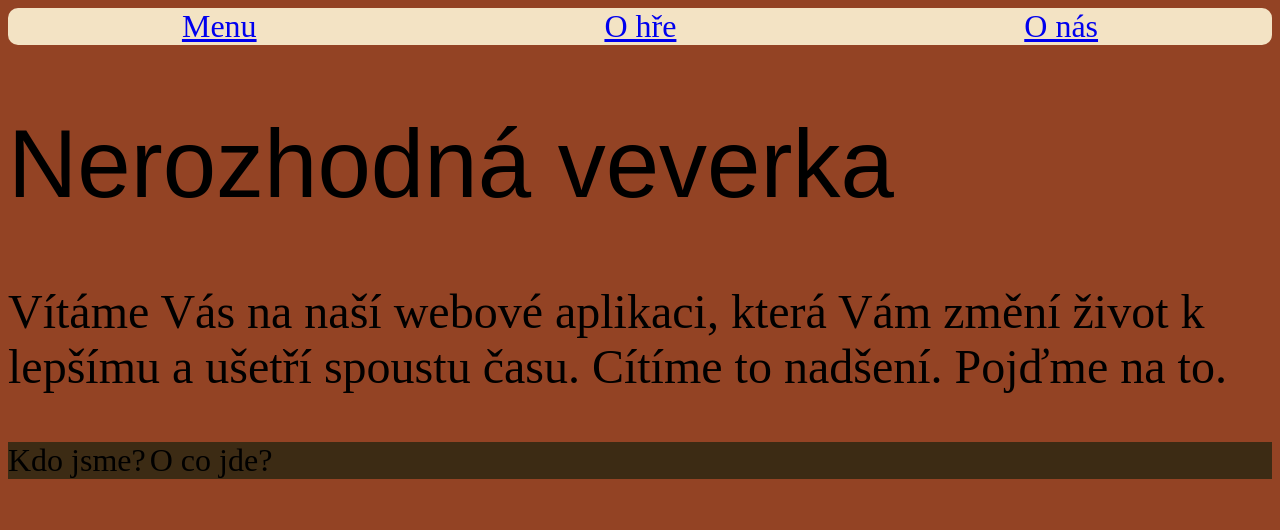
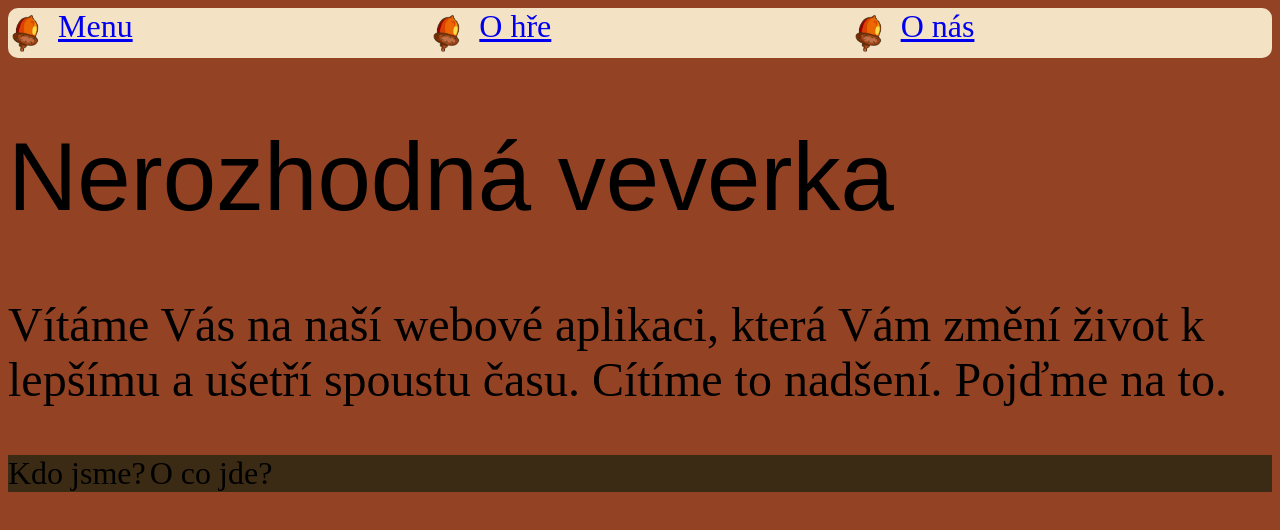
Before and after one commit to BaraT91/o-projektu, a plain HTML site: page index.html in a window 1280 px wide. Drawn offline with Linux system fonts and the light colour scheme; a web font is replaced by a local one.

Commit message:
pridani orisku do menu

```diff
--- a/index.html
+++ b/index.html
@@ -18,9 +18,18 @@
   <body>
     <div class="header">
       <div class="menu">
-        <a class="menu_uvod" href="./index.html">Menu</a>
-        <a class="menu_ohre" href="./O hře/hra.html">O hře</a>
-        <a class="menu_onas" href="./O nás/my.html">O nás</a>
+        <div class="menu_item">
+          <div class="nut"></div>
+          <a class="menu_uvod" href="./index.html">Menu</a>
+        </div>
+        <div class="menu_item">
+          <div class="nut"></div>
+          <a class="menu_ohre" href="./O hře/hra.html">O hře</a>
+        </div>
+        <div class="menu_item">
+          <div class="nut"></div>
+          <a class="menu_onas" href="./O nás/my.html">O nás</a>
+        </div>
       </div>
     </div>
     <div class="uvod">
--- a/menu.css
+++ b/menu.css
@@ -1,6 +1,129 @@
+/* .header {
+  display: flex;
+} */
+
 .menu {
   background-color: #F3E3C4;
   display: flex;
   justify-content: space-around;
   border-radius: 10px;
 }
+
+.menu_item {
+  display: flex;
+  /* flex-wrap: nowrap; */
+  /* justify-content: space-evenly; */
+  width: 100%;
+  height: 100%;
+  /* width: 100px; */
+  /* height: 100px; */
+  position: relative;
+}
+
+.nut {
+  background-image: url("./img/Nut.png");
+  background-size: contain;
+  background-repeat: no-repeat;
+  /* width: 100%;
+  height: 100%; */
+  width: 50px;
+  height: 50px;
+  position: relative;
+  top: 0;
+  left: 0;
+  margin: 0;
+  padding: 0;
+}
+
+.menu_uvod,
+.menu_ohre,
+.menu_onas {
+  position: relative;
+  white-space: nowrap;
+  max-height: 100%;
+  margin: 0;
+  padding: 0;
+}
+
+/*
+.menu {
+  align-self: flex-start;
+}
+
+.hamburger {
+  display: block;
+  width: 40px;
+  height: 40px;
+  position: relative;
+  border: none;
+  background-color: transparent;
+}
+
+.hamburger span {
+  position: absolute;
+  top: calc(50% - 2px);
+  left: 0;
+  right: 0;
+  height: 4px;
+  background-color: currentColor;
+  transition-property: opacity, transform;
+  transition-duration: 0.2s;
+}
+
+.hamburger span:nth-child(1) {
+  transform: translateY(-250%);
+}
+
+.hamburger span:nth-child(3) {
+  transform: translateY(250%);
+}
+
+.hamburger--otevrene span:nth-child(2) {
+  opacity: 0;
+}
+
+.hamburger--otevrene span:nth-child(1) {
+  transform: rotate(45deg);
+}
+
+.hamburger--otevrene span:nth-child(3) {
+  transform: rotate(-45deg);
+} */
+
+
+
+/* export const Uloha5 = () => {
+  const [rozbal, setRozbal] = useState(false);
+
+  const rozbalovani = () => {
+    setRozbal(!rozbal);
+  };
+
+  return (
+    <div className="menu">
+      <button className="hamburger" aria-label="menu" onClick={rozbalovani}>
+        <span></span>
+        <span></span>
+        <span></span>
+      </button>
+      {rozbal ? (
+        <ul>
+          <li>
+            <a href="#o-nas">O nás</a>
+          </li>
+          <li>
+            <a href="#co-delame">Co děláme</a>
+          </li>
+          <li>
+            <a href="#kontakty">Kontakty</a>
+          </li>
+          <li>
+            <a href="#cenik">Ceník</a>
+          </li>
+        </ul>
+      ) : (
+        ''
+      )}
+    </div>
+  );
+}; */
```
Also changed, not shown: img/Nut.png (added).
